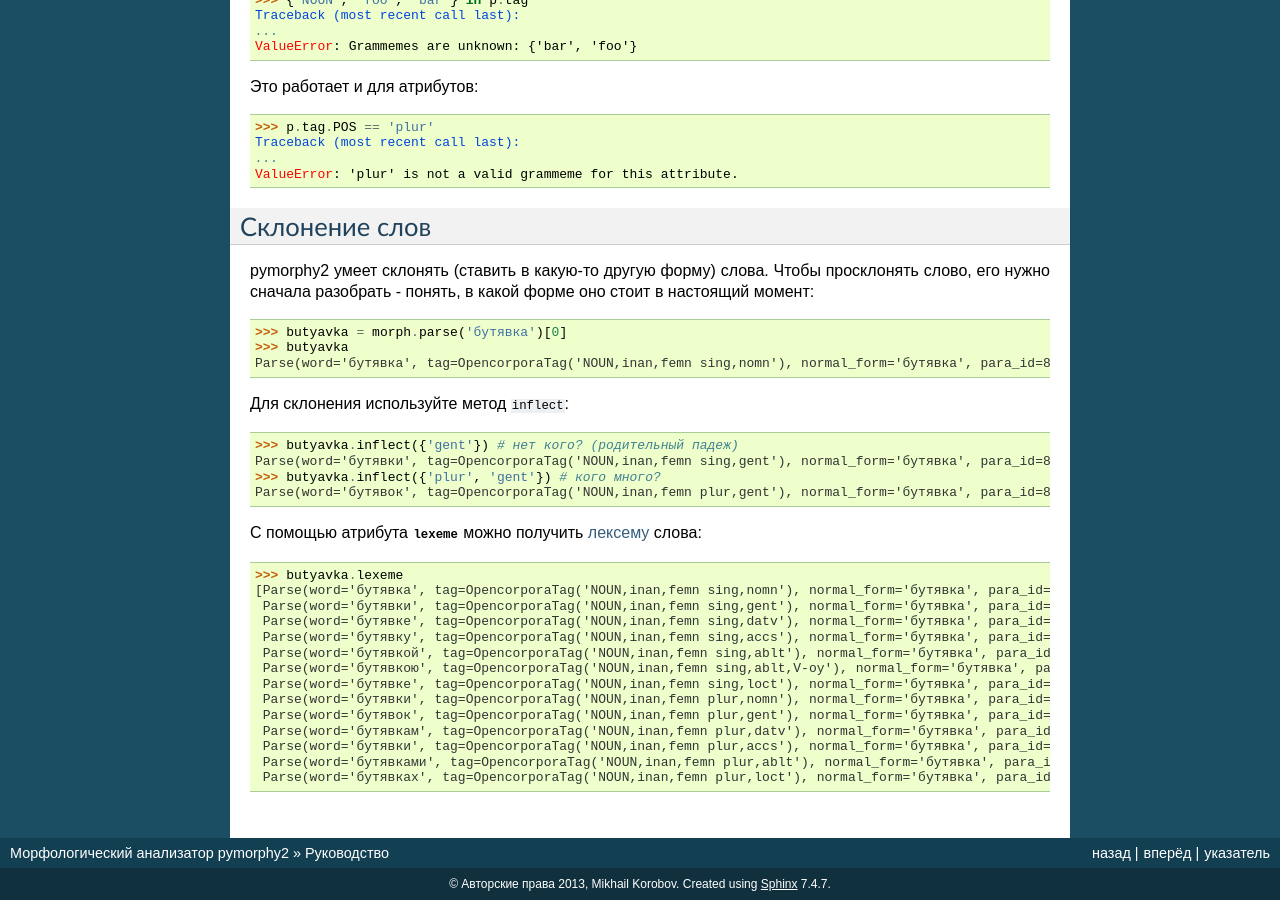
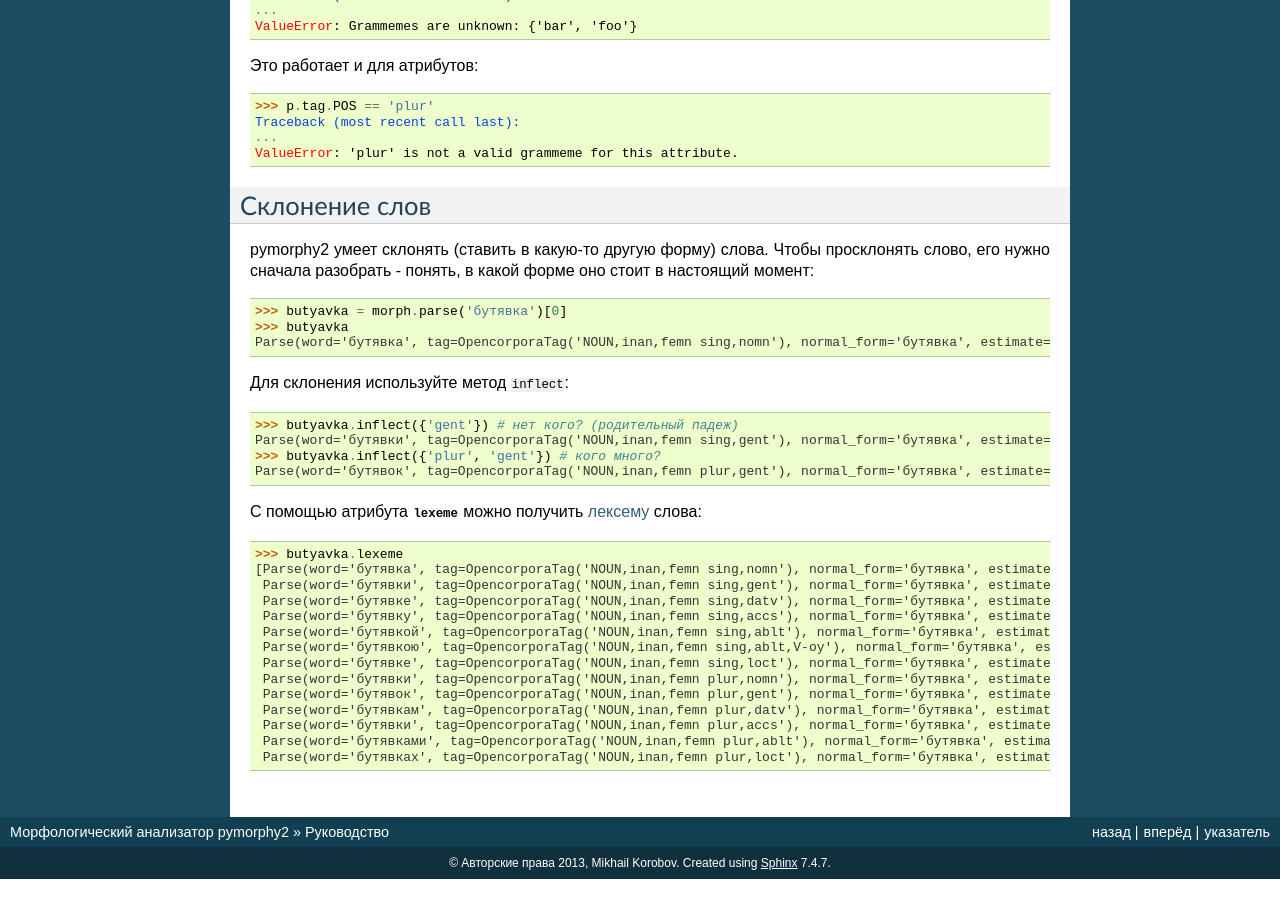
Before and after one commit to pymorphy2/pymorphy2, a Sphinx documentation site: the page built from docs/user/index.rst, in a window 1280 px wide and 900 px high, scrolled down 2709 px. Built offline with Sphinx 7.4.7, drawn with Linux system fonts in a browser that asks for light colours; pages that are not in the unit, such as notebooks, are missing from menus; after the commit the page ends 3588 px from its top, so only the background shows below that; some of the changed text lies outside the part shown.

Commit message:
MorphAnalyzer no longer requires lower-cased words. Fix GH-11
--HG--
rename : docs/misc/CHANGES.rst => docs/misc/_changes.rst

```diff
--- a/docs/misc/api_reference.rst
+++ b/docs/misc/api_reference.rst
@@ -48,6 +48,3 @@
 
 .. automodule:: pymorphy2.utils
     :members:
-
-.. automodule:: pymorphy2.dawg
-    :members:
--- a/docs/misc/index.rst
+++ b/docs/misc/index.rst
@@ -7,6 +7,6 @@
 .. toctree::
    :maxdepth: 2
 
-   changes
+   _changes
    api_reference
    2trie
--- a/docs/user/index.rst
+++ b/docs/user/index.rst
@@ -70,16 +70,16 @@
 :class:`MorphAnalyzer` заранее и работать с этим единственным экземпляром
 в дальнейшем.
 
-Метод :meth:`MorphAnalyzer.parse` принимает слово
-(обязательно в нижнем регистре) и возвращает все возможные разборы слова:
+Метод :meth:`MorphAnalyzer.parse` принимает слово и возвращает
+все возможные разборы слова:
 
     >>> morph.parse('стали')
-    [Parse(word='стали', tag=OpencorporaTag('VERB,perf,intr plur,past,indc'), normal_form='стать', para_id=879, idx=4, estimate=1.0),
-     Parse(word='стали', tag=OpencorporaTag('NOUN,inan,femn sing,gent'), normal_form='сталь', para_id=12, idx=1, estimate=1.0),
-     Parse(word='стали', tag=OpencorporaTag('NOUN,inan,femn sing,datv'), normal_form='сталь', para_id=12, idx=2, estimate=1.0),
-     Parse(word='стали', tag=OpencorporaTag('NOUN,inan,femn sing,loct'), normal_form='сталь', para_id=12, idx=5, estimate=1.0),
-     Parse(word='стали', tag=OpencorporaTag('NOUN,inan,femn plur,nomn'), normal_form='сталь', para_id=12, idx=6, estimate=1.0),
-     Parse(word='стали', tag=OpencorporaTag('NOUN,inan,femn plur,accs'), normal_form='сталь', para_id=12, idx=9, estimate=1.0)]
+    [Parse(word='стали', tag=OpencorporaTag('VERB,perf,intr plur,past,indc'), normal_form='стать', estimate=1.0, methods_stack=((<DictionaryAnalyzer>, 'стали', 883, 4),)),
+     Parse(word='стали', tag=OpencorporaTag('NOUN,inan,femn sing,gent'), normal_form='сталь', estimate=1.0, methods_stack=((<DictionaryAnalyzer>, 'стали', 12, 1),)),
+     Parse(word='стали', tag=OpencorporaTag('NOUN,inan,femn sing,datv'), normal_form='сталь', estimate=1.0, methods_stack=((<DictionaryAnalyzer>, 'стали', 12, 2),)),
+     Parse(word='стали', tag=OpencorporaTag('NOUN,inan,femn sing,loct'), normal_form='сталь', estimate=1.0, methods_stack=((<DictionaryAnalyzer>, 'стали', 12, 5),)),
+     Parse(word='стали', tag=OpencorporaTag('NOUN,inan,femn plur,nomn'), normal_form='сталь', estimate=1.0, methods_stack=((<DictionaryAnalyzer>, 'стали', 12, 6),)),
+     Parse(word='стали', tag=OpencorporaTag('NOUN,inan,femn plur,accs'), normal_form='сталь', estimate=1.0, methods_stack=((<DictionaryAnalyzer>, 'стали', 12, 9),))]
 
 .. note::
 
@@ -106,7 +106,7 @@
     >>> p.normal_form
     'стать'
     >>> p.normalized
-    Parse(word='стать', tag=OpencorporaTag('INFN,perf,intr'), normal_form='стать', para_id=879, idx=0, estimate=1.0)
+    Parse(word='стать', tag=OpencorporaTag('INFN,perf,intr'), normal_form='стать', estimate=1.0, methods_stack=((<DictionaryAnalyzer>, 'стать', 883, 0),))
 
 Кроме того, у каждого разбора есть :term:`тег`::
 
@@ -196,29 +196,29 @@
 
     >>> butyavka = morph.parse('бутявка')[0]
     >>> butyavka
-    Parse(word='бутявка', tag=OpencorporaTag('NOUN,inan,femn sing,nomn'), normal_form='бутявка', para_id=8, idx=0, estimate=0.5)
+    Parse(word='бутявка', tag=OpencorporaTag('NOUN,inan,femn sing,nomn'), normal_form='бутявка', estimate=0.5, methods_stack=((<DictionaryAnalyzer>, 'явка', 8, 0), (<UnknownPrefixAnalyzer>, 'бут')))
 
 Для склонения используйте метод ``inflect``::
 
     >>> butyavka.inflect({'gent'}) # нет кого? (родительный падеж)
-    Parse(word='бутявки', tag=OpencorporaTag('NOUN,inan,femn sing,gent'), normal_form='бутявка', para_id=8, idx=1, estimate=0.5)
+    Parse(word='бутявки', tag=OpencorporaTag('NOUN,inan,femn sing,gent'), normal_form='бутявка', estimate=0.5, methods_stack=((<DictionaryAnalyzer>, 'явки', 8, 1), (<UnknownPrefixAnalyzer>, 'бут')))
     >>> butyavka.inflect({'plur', 'gent'}) # кого много?
-    Parse(word='бутявок', tag=OpencorporaTag('NOUN,inan,femn plur,gent'), normal_form='бутявка', para_id=8, idx=8, estimate=0.5)
+    Parse(word='бутявок', tag=OpencorporaTag('NOUN,inan,femn plur,gent'), normal_form='бутявка', estimate=0.5, methods_stack=((<DictionaryAnalyzer>, 'явок', 8, 8), (<UnknownPrefixAnalyzer>, 'бут')))
 
 С помощью атрибута :attr:`lexeme` можно получить :term:`лексему <лексема>`
 слова::
 
     >>> butyavka.lexeme
-    [Parse(word='бутявка', tag=OpencorporaTag('NOUN,inan,femn sing,nomn'), normal_form='бутявка', para_id=8, idx=0, estimate=0.5),
-     Parse(word='бутявки', tag=OpencorporaTag('NOUN,inan,femn sing,gent'), normal_form='бутявка', para_id=8, idx=1, estimate=0.5),
-     Parse(word='бутявке', tag=OpencorporaTag('NOUN,inan,femn sing,datv'), normal_form='бутявка', para_id=8, idx=2, estimate=0.5),
-     Parse(word='бутявку', tag=OpencorporaTag('NOUN,inan,femn sing,accs'), normal_form='бутявка', para_id=8, idx=3, estimate=0.5),
-     Parse(word='бутявкой', tag=OpencorporaTag('NOUN,inan,femn sing,ablt'), normal_form='бутявка', para_id=8, idx=4, estimate=0.5),
-     Parse(word='бутявкою', tag=OpencorporaTag('NOUN,inan,femn sing,ablt,V-oy'), normal_form='бутявка', para_id=8, idx=5, estimate=0.5),
-     Parse(word='бутявке', tag=OpencorporaTag('NOUN,inan,femn sing,loct'), normal_form='бутявка', para_id=8, idx=6, estimate=0.5),
-     Parse(word='бутявки', tag=OpencorporaTag('NOUN,inan,femn plur,nomn'), normal_form='бутявка', para_id=8, idx=7, estimate=0.5),
-     Parse(word='бутявок', tag=OpencorporaTag('NOUN,inan,femn plur,gent'), normal_form='бутявка', para_id=8, idx=8, estimate=0.5),
-     Parse(word='бутявкам', tag=OpencorporaTag('NOUN,inan,femn plur,datv'), normal_form='бутявка', para_id=8, idx=9, estimate=0.5),
-     Parse(word='бутявки', tag=OpencorporaTag('NOUN,inan,femn plur,accs'), normal_form='бутявка', para_id=8, idx=10, estimate=0.5),
-     Parse(word='бутявками', tag=OpencorporaTag('NOUN,inan,femn plur,ablt'), normal_form='бутявка', para_id=8, idx=11, estimate=0.5),
-     Parse(word='бутявках', tag=OpencorporaTag('NOUN,inan,femn plur,loct'), normal_form='бутявка', para_id=8, idx=12, estimate=0.5)]
+    [Parse(word='бутявка', tag=OpencorporaTag('NOUN,inan,femn sing,nomn'), normal_form='бутявка', estimate=0.5, methods_stack=((<DictionaryAnalyzer>, 'явка', 8, 0), (<UnknownPrefixAnalyzer>, 'бут'))),
+     Parse(word='бутявки', tag=OpencorporaTag('NOUN,inan,femn sing,gent'), normal_form='бутявка', estimate=0.5, methods_stack=((<DictionaryAnalyzer>, 'явки', 8, 1), (<UnknownPrefixAnalyzer>, 'бут'))),
+     Parse(word='бутявке', tag=OpencorporaTag('NOUN,inan,femn sing,datv'), normal_form='бутявка', estimate=0.5, methods_stack=((<DictionaryAnalyzer>, 'явке', 8, 2), (<UnknownPrefixAnalyzer>, 'бут'))),
+     Parse(word='бутявку', tag=OpencorporaTag('NOUN,inan,femn sing,accs'), normal_form='бутявка', estimate=0.5, methods_stack=((<DictionaryAnalyzer>, 'явку', 8, 3), (<UnknownPrefixAnalyzer>, 'бут'))),
+     Parse(word='бутявкой', tag=OpencorporaTag('NOUN,inan,femn sing,ablt'), normal_form='бутявка', estimate=0.5, methods_stack=((<DictionaryAnalyzer>, 'явкой', 8, 4), (<UnknownPrefixAnalyzer>, 'бут'))),
+     Parse(word='бутявкою', tag=OpencorporaTag('NOUN,inan,femn sing,ablt,V-oy'), normal_form='бутявка', estimate=0.5, methods_stack=((<DictionaryAnalyzer>, 'явкою', 8, 5), (<UnknownPrefixAnalyzer>, 'бут'))),
+     Parse(word='бутявке', tag=OpencorporaTag('NOUN,inan,femn sing,loct'), normal_form='бутявка', estimate=0.5, methods_stack=((<DictionaryAnalyzer>, 'явке', 8, 6), (<UnknownPrefixAnalyzer>, 'бут'))),
+     Parse(word='бутявки', tag=OpencorporaTag('NOUN,inan,femn plur,nomn'), normal_form='бутявка', estimate=0.5, methods_stack=((<DictionaryAnalyzer>, 'явки', 8, 7), (<UnknownPrefixAnalyzer>, 'бут'))),
+     Parse(word='бутявок', tag=OpencorporaTag('NOUN,inan,femn plur,gent'), normal_form='бутявка', estimate=0.5, methods_stack=((<DictionaryAnalyzer>, 'явок', 8, 8), (<UnknownPrefixAnalyzer>, 'бут'))),
+     Parse(word='бутявкам', tag=OpencorporaTag('NOUN,inan,femn plur,datv'), normal_form='бутявка', estimate=0.5, methods_stack=((<DictionaryAnalyzer>, 'явкам', 8, 9), (<UnknownPrefixAnalyzer>, 'бут'))),
+     Parse(word='бутявки', tag=OpencorporaTag('NOUN,inan,femn plur,accs'), normal_form='бутявка', estimate=0.5, methods_stack=((<DictionaryAnalyzer>, 'явки', 8, 10), (<UnknownPrefixAnalyzer>, 'бут'))),
+     Parse(word='бутявками', tag=OpencorporaTag('NOUN,inan,femn plur,ablt'), normal_form='бутявка', estimate=0.5, methods_stack=((<DictionaryAnalyzer>, 'явками', 8, 11), (<UnknownPrefixAnalyzer>, 'бут'))),
+     Parse(word='бутявках', tag=OpencorporaTag('NOUN,inan,femn plur,loct'), normal_form='бутявка', estimate=0.5, methods_stack=((<DictionaryAnalyzer>, 'явках', 8, 12), (<UnknownPrefixAnalyzer>, 'бут')))]
```
Also changed, not shown: docs/misc/_changes.rst (renamed from docs/misc/CHANGES.rst), 8 other files.
